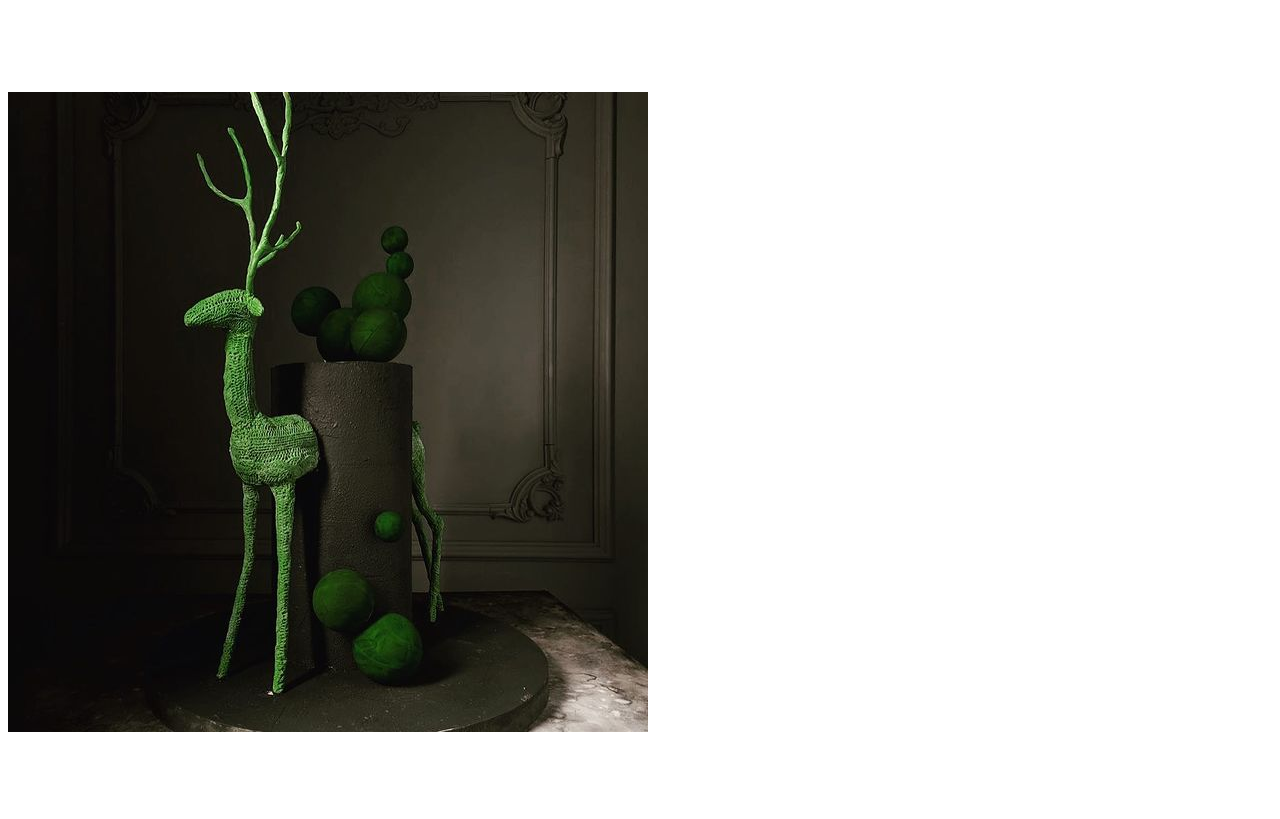
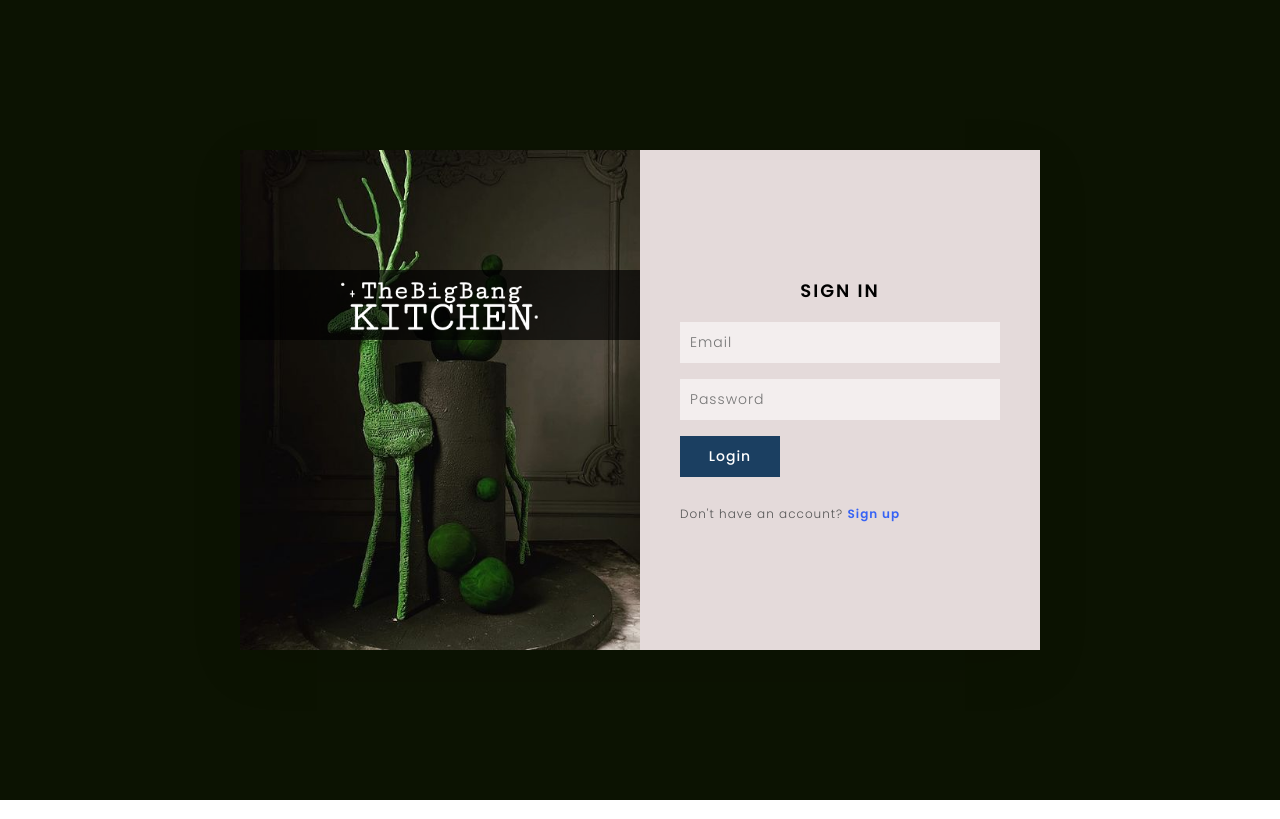
Before and after one commit to sadiq1402/signin-signup, a plain HTML site: page index.html in a window 1280 px wide. Shown: the top 819 px of the page. Drawn offline with Linux system fonts and the light colour scheme.

Commit message:
complete css

```diff
--- a/index.html
+++ b/index.html
@@ -102,6 +102,6 @@
       </div>
     </section>
 
-    <script src="script.js"></script>
+    <script src="app.js"></script>
   </body>
 </html>
--- a/style.css
+++ b/style.css
@@ -0,0 +1,220 @@
+:root {
+  --color-background-form: #e4dada;
+  --color-secundary: #ce554d;
+  --color-text-wide: #000000;
+  --color-text-responsive: #ffffff;
+  --color-alternative: #1b3f61;
+}
+
+* {
+  margin: 0;
+  padding: 0;
+  box-sizing: border-box;
+  font-family: "Poppins", sans-serif;
+  color: var(--color-text);
+}
+.logoResponsive {
+  display: none;
+}
+section {
+  position: relative;
+  min-height: 100vh;
+  background-color: #0c1302;
+  display: flex;
+  justify-content: center;
+  align-items: center;
+  padding: 20px;
+  transition: 0.5s;
+}
+section.active {
+  background: #380e0f;
+}
+section .container {
+  position: relative;
+  width: 800px;
+  height: 500px;
+  box-shadow: 0 15px 50px rgba(0, 0, 0, 0.1);
+  overflow: hidden;
+}
+section .container .user {
+  position: absolute;
+  top: 0;
+  left: 0;
+  width: 100%;
+  height: 100%;
+  display: flex;
+}
+section .container .user .imgBx {
+  position: relative;
+  width: 50%;
+  height: 100%;
+  transition: 0.5s;
+}
+section .container .user .imgBx .logo {
+  height: 70px;
+  width: 100%;
+  background-color: #000000a8;
+  position: relative;
+  margin-top: 30%;
+  display: flex;
+  justify-content: center;
+  align-items: center;
+}
+section .container .user .imgBx .logo img {
+  position: relative;
+  object-fit: contain;
+  height: 80%;
+}
+section .container .user .imgBx img {
+  position: absolute;
+  top: 0;
+  left: 0;
+  width: 100%;
+  height: 100%;
+  object-fit: cover;
+}
+section .container .user .formBx {
+  position: relative;
+  width: 50%;
+  height: 100%;
+  background: var(--color-background-form);
+  display: flex;
+  justify-content: center;
+  align-items: center;
+  padding: 40px;
+  transition: 0.5s;
+}
+
+section .container .user .formBx h2 {
+  font-size: 18px;
+  font-weight: 600;
+  text-transform: uppercase;
+  letter-spacing: 2px;
+  text-align: center;
+  width: 100%;
+  margin-bottom: 10px;
+  color: var(--color-text-wide);
+}
+
+section .container .user .formBx input {
+  width: 100%;
+  padding: 10px;
+  background: #f3eeee;
+  color: #333;
+  border: none;
+  outline: none;
+  box-shadow: none;
+  font-size: 14px;
+  margin: 8px 0;
+  letter-spacing: 1px;
+  font-weight: 300;
+}
+section .container .user .formBx input[type="submit"] {
+  max-width: 100px;
+  background: var(--color-alternative);
+  color: var(--color-text-responsive);
+  cursor: pointer;
+  font-size: 14px;
+  font-weight: 500;
+  letter-spacing: 1px;
+  transition: 0.5s;
+}
+section .container .user.signupBx .formBx input[type="submit"] {
+  background: var(--color-secundary);
+}
+section .container .user .formBx .signup {
+  position: relative;
+  margin-top: 20px;
+  font-size: 12px;
+  letter-spacing: 1px;
+  color: #555;
+  font-weight: 300;
+}
+section .container .user .formBx .signup a {
+  font-weight: 600;
+  text-decoration: none;
+  color: #3763f5;
+}
+
+section .container .signupBx {
+  pointer-events: none;
+}
+section .container.active .signupBx {
+  pointer-events: initial;
+}
+section .container .signupBx .formBx {
+  top: 100%;
+}
+section .container.active .signupBx .formBx {
+  top: 0;
+}
+section .container .signupBx .imgBx {
+  top: -100%;
+  transition: 0.5s;
+}
+section .container.active .signupBx .imgBx {
+  top: 0;
+}
+
+section .container .signinBx .formBx {
+  top: 0;
+}
+section .container.active .signinBx .formBx {
+  top: 100%;
+}
+section .container .signinBx .imgBx {
+  top: 0;
+  transition: 0.5s;
+}
+section .container.active .signinBx .imgBx {
+  top: -100%;
+}
+
+@media (max-width: 700px) {
+  section .container {
+    max-width: 400px;
+  }
+  section .container .imgBx {
+    display: none;
+  }
+  section .container .user .formBx {
+    width: 100%;
+  }
+  section .container.active .signinBx .formBx {
+    top: -100%;
+  }
+  section {
+    background-image: url(img/267475077_301950801825060_8493353701439970549_n.jpg);
+    background-position: center;
+    background-size: cover;
+  }
+  section.active {
+    background-image: url(img/271970275_313491014123602_5883598835049753058_n.jpg);
+    background-position: center;
+    background-size: cover;
+  }
+  section .container,
+  section .container .user .formBx {
+    background-color: #7a75752c;
+  }
+  section .container .user .formBx h2,
+  section .container .user .formBx .signup {
+    color: var(--color-text-responsive);
+  }
+  .logoResponsive {
+    height: 70px;
+    width: 100%;
+
+    margin-top: 10px;
+    position: fixed;
+    z-index: 1;
+    display: flex;
+    justify-content: center;
+    align-items: center;
+  }
+  .logoResponsive img {
+    position: relative;
+    object-fit: contain;
+    height: 80%;
+  }
+}
```
